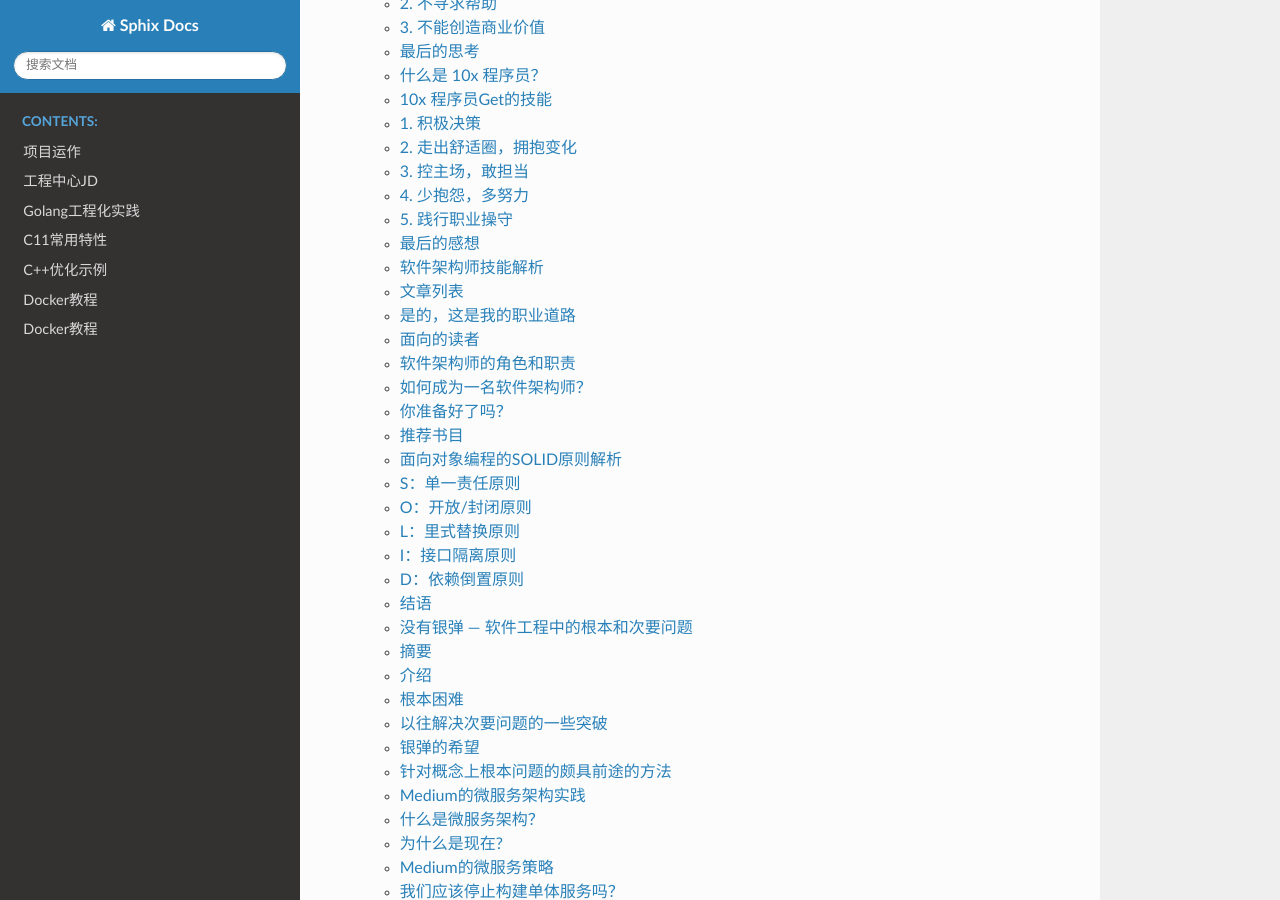
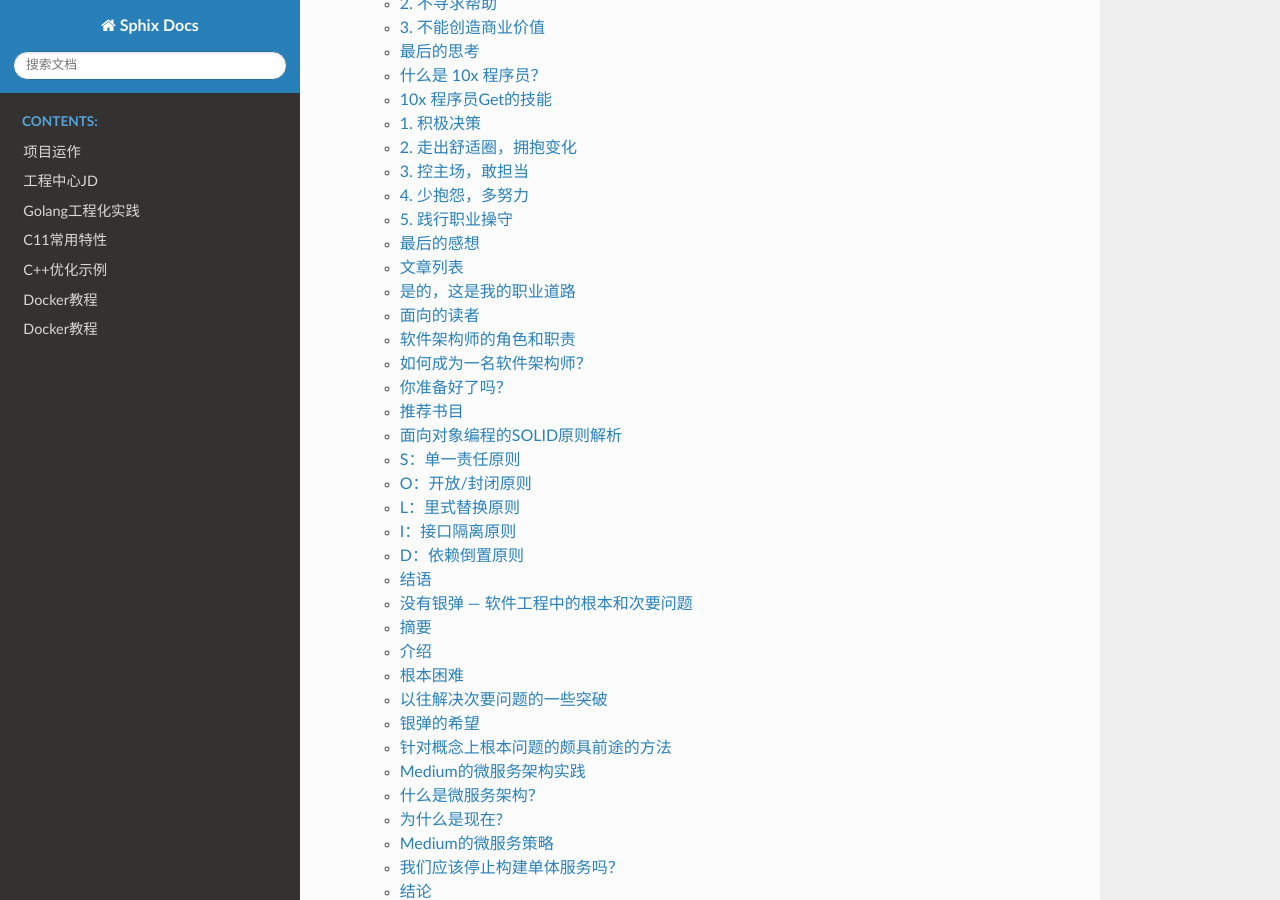
Before and after one commit to FHedy/DocItems, a Sphinx documentation site: the page built from source/index.rst, in a window 1280 px wide and 900 px high, scrolled down 908 px. Built offline with Sphinx 7.4.7 and the Read the Docs theme 2.0.0, drawn with Linux system fonts in a browser that asks for light colours.

Commit message:
Update 4.软件架构师技能解析.md

```diff
--- a/source/Hacker News/4.软件架构师技能解析.md
+++ b/source/Hacker News/4.软件架构师技能解析.md
@@ -1,4 +1,3 @@
-# 软件架构师技能解析
 
 原文：[The Path to Becoming a Software Architect]([The Path to Becoming a Software Architect | by Nikolay Ashanin | Medium](https://medium.com/@nvashanin/the-path-to-becoming-a-software-architect-de53f1cb310a))
 
```
